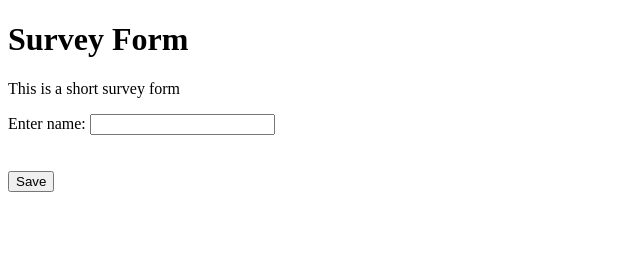
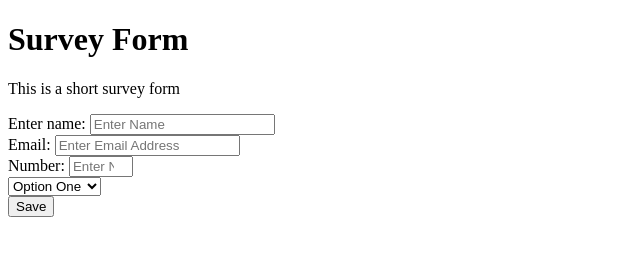
Before and after one commit to JheissonRojas/MicroverseProject1, a plain HTML site: page index.html in a window 1280 px wide. Shown: the whole page, without its empty margins (0-640 px from the left). Drawn offline with Linux system fonts and the light colour scheme.

Commit message:
Added Placeholders and Dropdown field

```diff
--- a/index.html
+++ b/index.html
@@ -16,12 +16,16 @@
     </p>
     <form id="survey-form">
       <label for="name" id="name-label"> Enter name:</label>
-      <input type="text" id="name" required> <br>
-      <label for="email" id="email-label> Email:</label>
-      <input type="email" id="email" required><br>
-      <label for="number" id="number-label> Number:</label>
-      <input type="number" id="number" min=0 max=100><br>
-
+      <input type="text" id="name" placeholder="Enter Name" required> <br />
+      <label for="email" id="email-label"> Email:</label>
+      <input type="email" id="email" placeholder="Enter Email Address" required><br />
+      <label for="number" id="number-label"> Number:</label>
+      <input type="number" id="number" placeholder="Enter Number" min=0 max=100><br />
+      <select id="dropdown">
+        <option>Option One</option>
+        <option>Option Two</option>
+        <option>Option Thre</option>
+      </select> <br />
       <input type="submit" value="Save">
     </form>
   </div>
```
